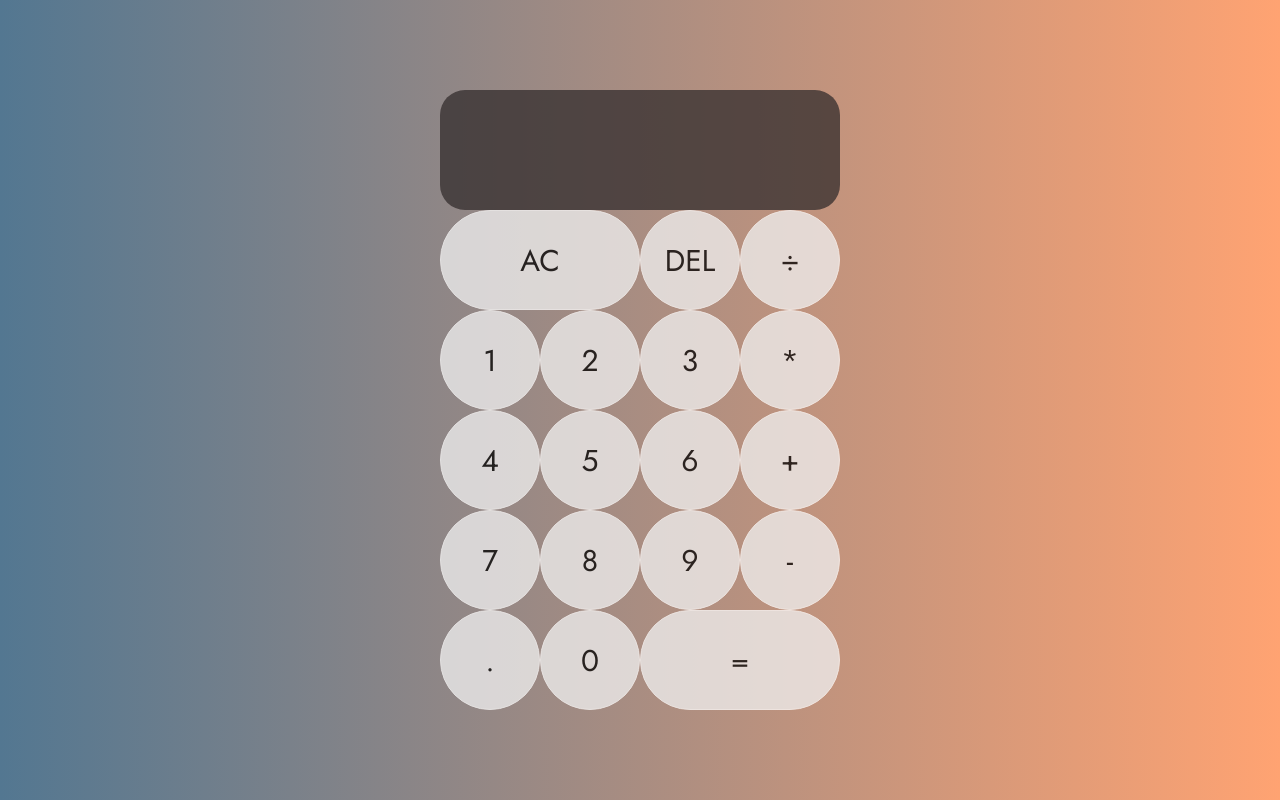
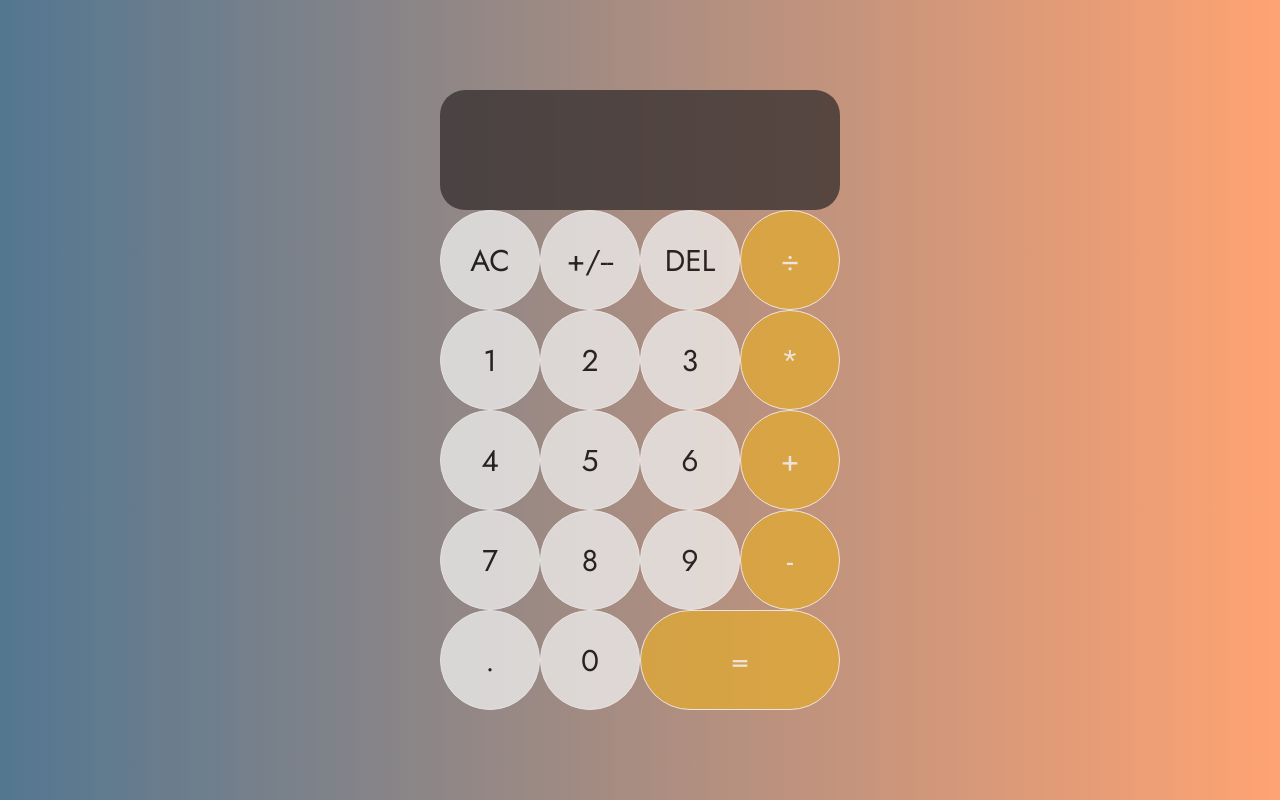
Before and after one commit to pastasauce59/calculatorJS, a plain HTML site: page index.html in a window 1280 px wide. Drawn offline with Linux system fonts and the light colour scheme.

Commit message:
added styling to differentiate computation buttons, reduced AC button size, created  new '+/-' button to add negatives to integers and functionality with javascript

```diff
--- a/app.js
+++ b/app.js
@@ -94,6 +94,15 @@ let previous = document.getElementsByClassName('previous-operand')[0]
         current.append(newCurrent)
     }
 
+    if (button.innerText === '+/--'){
+        if(current.innerText[0] === '-'){
+            let removeNegative = current.innerText.slice(1)
+            current.innerText = ''
+            current.append(removeNegative)
+        }
+        else(current.prepend('-'))
+    }
+
 
 })
 )
--- a/index.html
+++ b/index.html
@@ -18,21 +18,22 @@
             <div class='previous-operand'></div>
             <div class='current-operand'></div>
         </div>
-        <button class="span-two">AC</button>
+        <button>AC</button>
+        <button>+/--</button>
         <button>DEL</button>
-        <button>÷</button>
+        <button class='operation'>÷</button>
         <button>1</button>
         <button>2</button>
         <button>3</button>
-        <button>*</button>
+        <button class='operation'>*</button>
         <button>4</button>
         <button>5</button>
         <button>6</button>
-        <button>+</button>
+        <button class='operation'>+</button>
         <button>7</button>
         <button>8</button>
         <button>9</button>
-        <button>-</button>
+        <button class='operation'>-</button>
         <button>.</button>
         <button>0</button>
         <button class='span-two'>=</button>
--- a/styles.css
+++ b/styles.css
@@ -62,3 +62,12 @@ body {
     color: #ffffff;
     font-size: 45px;
  }
+
+ .calculator-grid .operation, .calculator-grid .span-two {
+    background-color:#e2aa31;
+    color: white;
+ }
+
+ .calculator-grid .operation:hover, .calculator-grid .span-two:hover {
+    background-color:#dfdcd3;
+ }
```
